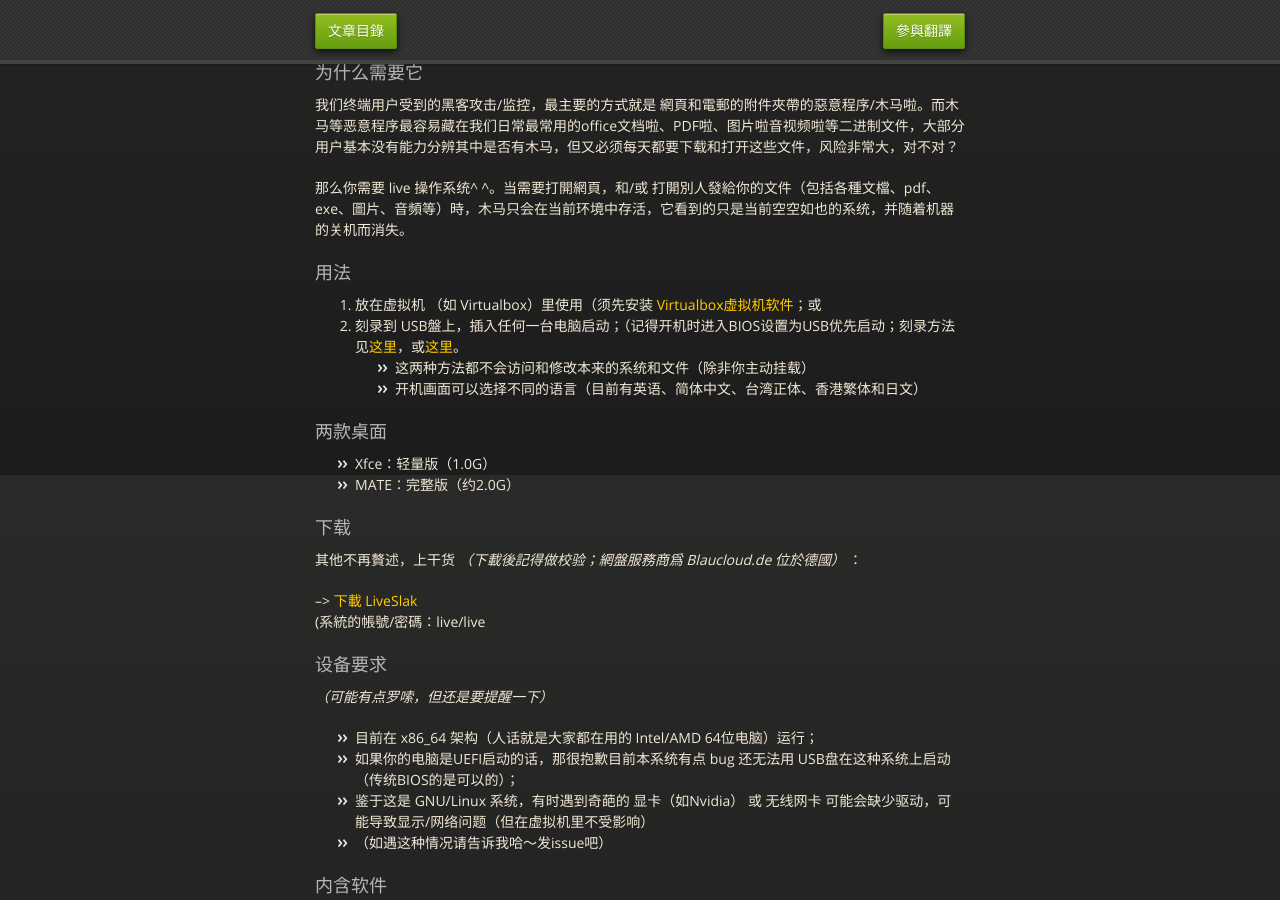
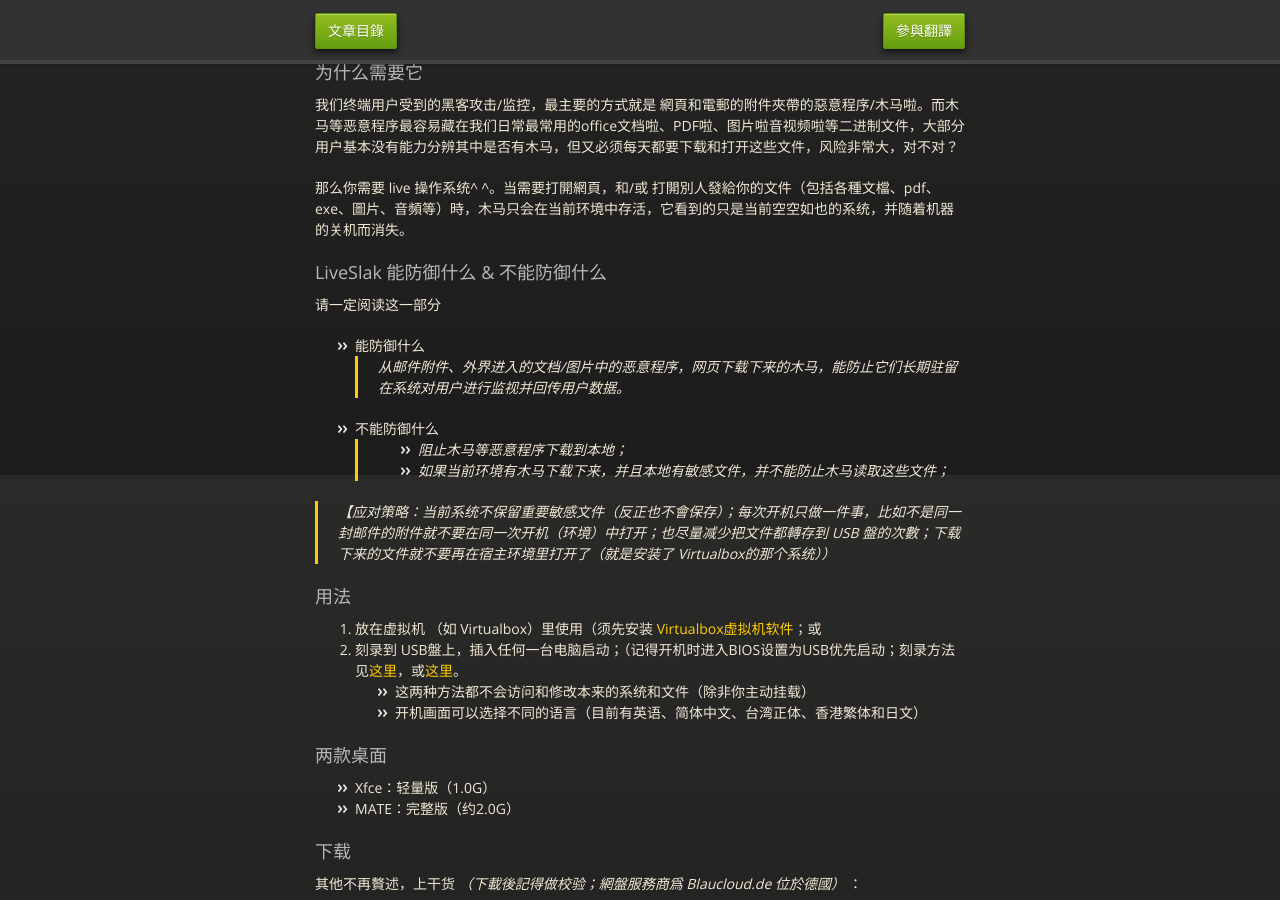
Before and after one commit to mdrights/os-observe, a Jekyll site: the page built from _posts/2017-12-31-Liveslak-intro.md, in a window 1280 px wide and 900 px high, scrolled down 425 px. Built offline with Jekyll 4.4.1, drawn with Linux system fonts in a browser that asks for light colours.

Commit message:
update LiveSlak intro

```diff
--- a/_posts/2017-12-31-Liveslak-intro.md
+++ b/_posts/2017-12-31-Liveslak-intro.md
@@ -25,6 +25,17 @@ date: 2017-09-03
 我们终端用户受到的黑客攻击/监控，最主要的方式就是 網頁和電郵的附件夾帶的惡意程序/木马啦。而木马等恶意程序最容易藏在我们日常最常用的office文档啦、PDF啦、图片啦音视频啦等二进制文件，大部分用户基本没有能力分辨其中是否有木马，但又必须每天都要下载和打开这些文件，风险非常大，对不对？
 
 那么你需要 live 操作系统^ ^。当需要打開網頁，和/或 打開別人發給你的文件（包括各種文檔、pdf、exe、圖片、音頻等）時，木马只会在当前环境中存活，它看到的只是当前空空如也的系统，并随着机器的关机而消失。
+
+### LiveSlak 能防御什么 & 不能防御什么
+**请一定阅读这一部分**
+- 能防御什么
+> 从邮件附件、外界进入的文档/图片中的恶意程序，网页下载下来的木马，能防止它们**长期**驻留在系统对用户进行监视并回传用户数据。
+
+- 不能防御什么
+> 1. 阻止木马等恶意程序下载到本地；
+2. 如果当前环境有木马下载下来，并且本地有敏感文件，并不能防止木马读取这些文件；
+
+>【应对策略：当前系统不保留重要敏感文件（反正也不會保存）；每次开机只做**一件事**，比如不是同一封邮件的附件就不要在同一次开机（环境）中打开；也尽量减少把文件都轉存到 USB 盤的次數；下载下来的文件就不要再在宿主环境里打开了（就是安装了 Virtualbox的那个系统））
 
 ### 用法
 1. 放在虚拟机 （如 Virtualbox）里使用（须先安装 [Virtualbox虚拟机软件](https://www.virtualbox.org/wiki/Downloads)；或
```
